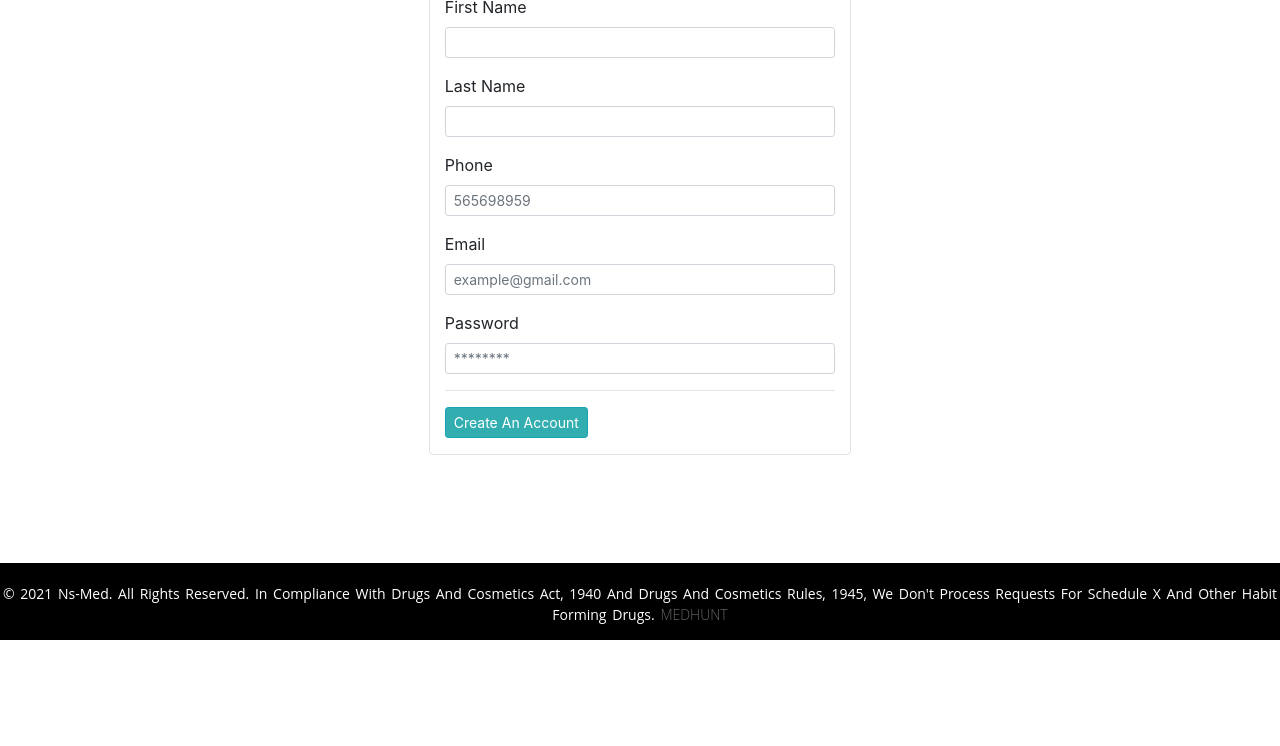
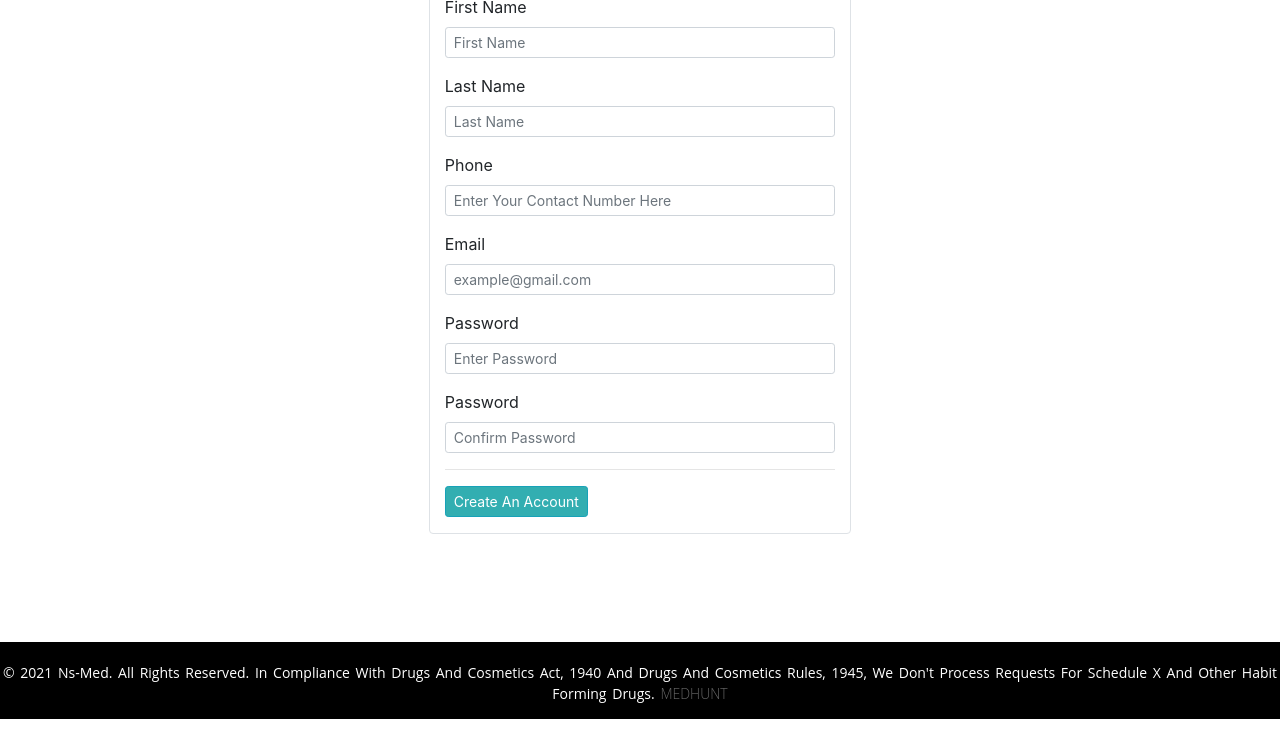
Before and after one commit to Swarnaray/eshop, a Django app: page /signup in a window 1280 px wide; the page is wider, and only the part inside the window is pictured. Shown: the part 456-1202 px from the top of that part. Before the commit the page ends 1096 px from the top of that part, so only its background shows below. Run offline with Django 3.2, Linux system fonts and the light colour scheme; some libraries are stand-ins or nearby versions.

Commit message:
signup updated

```diff
--- a/store/models/customer.py
+++ b/store/models/customer.py
@@ -6,7 +6,8 @@ class Customer(models.Model):
     last_name = models.CharField(max_length=50)
     phone = models.CharField(max_length=15)
     email = models.EmailField()
-    password = models.CharField(max_length=500)
+    password = models.CharField(max_length=50)
+    password1 = models.CharField(max_length=50)
 
     def register(self):
         self.save()
--- a/store/templates/login.html
+++ b/store/templates/login.html
@@ -9,7 +9,7 @@
             <div class="text-center col">
 
                 <img
-                src="https://upload.wikimedia.org/wikipedia/commons/thumb/c/c8/Shopping_cart_with_food_clip_art_2.svg/307px-Shopping_cart_with_food_clip_art_2.svg.png" alt=""
+                src="static/store/nsmed.jpg" alt=""
                 class="" style="height: 150px;">
             <!-- <hr> -->
             <div class="display-8">Create An Account</div>
--- a/store/templates/signup.html
+++ b/store/templates/signup.html
@@ -12,7 +12,7 @@
             <div class="text-center col">
 
                 <img
-                src="https://upload.wikimedia.org/wikipedia/commons/thumb/c/c8/Shopping_cart_with_food_clip_art_2.svg/307px-Shopping_cart_with_food_clip_art_2.svg.png" alt=""
+                src="static/store/nsmed.jpg" alt=""
                 class="" style="height: 150px;">
             <!-- <hr> -->
             <div class="display-8">Create An Account</div>
@@ -33,7 +33,7 @@
                     <label for="">First Name</label>
                     <input type="text" name="firstname"
                      id="" value="{{values.first_name}}" class="form-control form-control-sm"
-                     placeholder="">
+                     placeholder="First Name">
                 </div>
 
                 <!-- last name -->
@@ -41,7 +41,7 @@
                     <label for="">Last Name</label>
                     <input type="text" name="lastname"
                     id="" value="{{values.last_name}}" class="form-control form-control-sm"
-                    >
+                    placeholder="Last Name">
                 </div>
 
                 <!-- phone -->
@@ -50,7 +50,7 @@
                     <input type="text" name="phone"
                     id="" class="form-control form-control-sm"
                     value="{{values.phone}}"
-                    placeholder="565698959"
+                    placeholder="Enter Your Contact Number Here"
                     >
                 </div>
                 <!-- email -->
@@ -68,7 +68,15 @@
                     <input type="password"
                     name="password"
                     id=""
-                     class="form-control form-control-sm" placeholder="********">
+                     class="form-control form-control-sm" placeholder="Enter Password">
+                </div>
+
+                <div class="form-group">
+                    <label for="">Password</label>
+                    <input type="password"
+                    name="password1"
+                    id=""
+                     class="form-control form-control-sm" placeholder="Confirm Password">
                 </div>
 
                 <hr>
--- a/store/views/signup.py
+++ b/store/views/signup.py
@@ -15,6 +15,7 @@ class Signup(View):
         phone = postData.get('phone')
         email = postData.get('email')
         password = postData.get('password')
+        password1 = postData.get('password1')
         # validation
         value = {
             'first_name': first_name,
@@ -28,14 +29,16 @@ class Signup(View):
                             last_name=last_name,
                             phone=phone,
                             email=email,
-                            password=password)
+                            password=password,
+                            password1=password1)
         error_message = self.validateCustomer(customer)
 
         if not error_message:
-            print(first_name, last_name, phone, email, password)
+            # print(first_name, last_name, phone, email, password)
             customer.password = make_password(customer.password)
+            customer.password1 = make_password(customer.password1)
             customer.register()
-            return redirect('homepage')
+            return redirect('login')
         else:
             data = {
                 'error': error_message,
@@ -59,6 +62,8 @@ class Signup(View):
             error_message = 'Phone Number must be 10 char Long'
         elif len(customer.password) < 6:
             error_message = 'Password must be 6 char long'
+        elif not (customer.password == customer.password1):
+            error_message = 'Password does not match!!!'
         elif len(customer.email) < 5:
             error_message = 'Email must be 5 char long'
         elif customer.isExists():
```
Also changed, not shown: db.sqlite3, store/migrations/0015_auto_20210712_2141.py (added).
